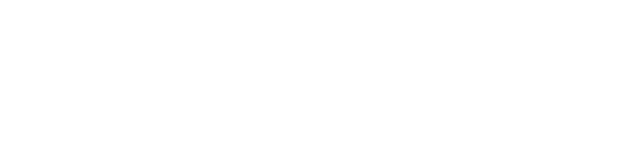
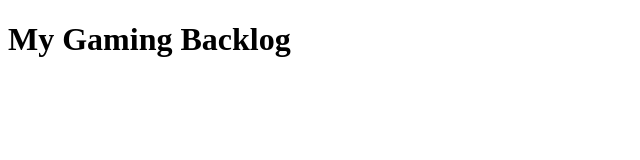
Before and after one commit to islayshi/art-109-proj2, a plain HTML site: page index.html in a window 1280 px wide. Shown: the whole page, without its empty margins (0-640 px from the left). Drawn offline with Linux system fonts and the light colour scheme.

Commit message:
Update index.html

```diff
--- a/index.html
+++ b/index.html
@@ -4,5 +4,10 @@
     <title>Project 2 Prep 2 </title>
   </head>
   <body>
+    <h1> My Gaming Backlog </h1>
+
+
+
+  </body>
 
 </html>
```
